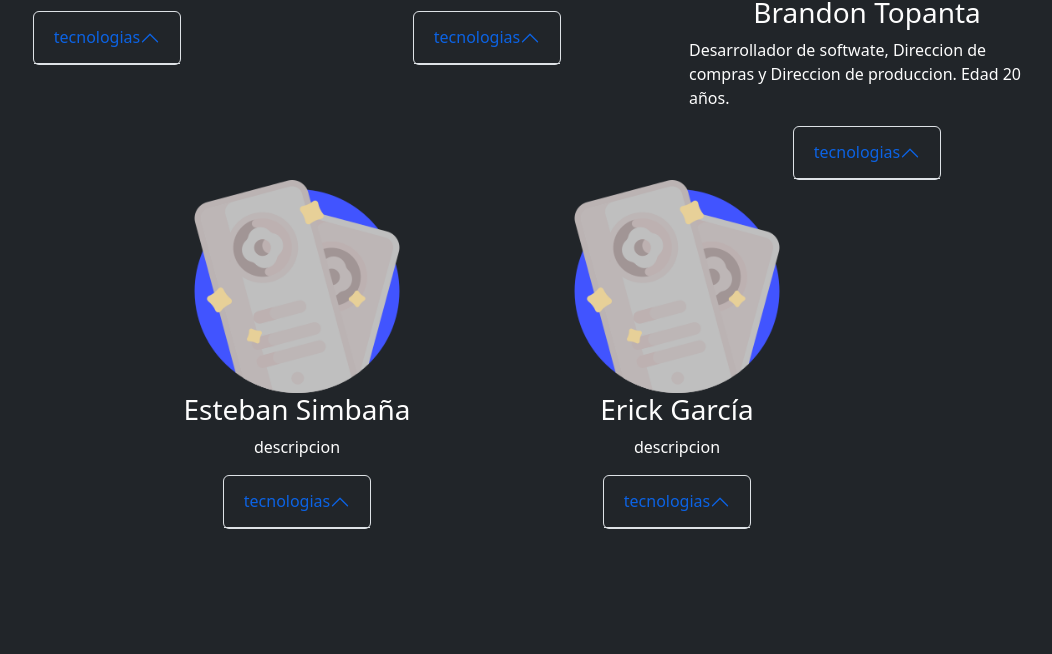
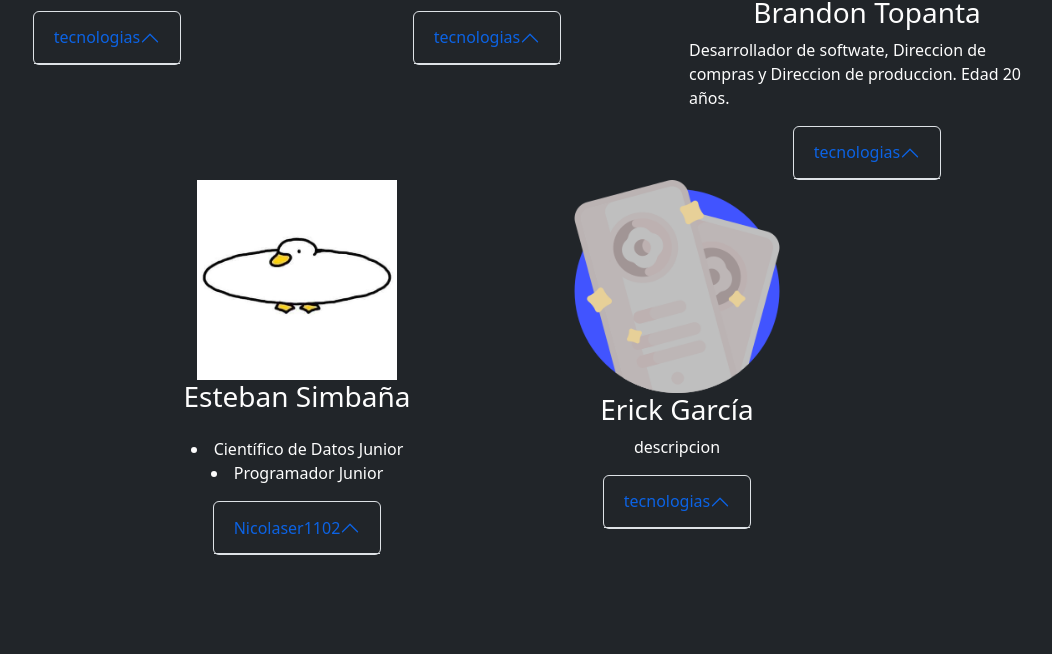
Before and after one commit to BrandonToapanta/Pagina-emprednimiento, a plain HTML site: page integrantes.html in a window 1280 px wide. Shown: the part 459-1113 px from the top of the page, without its empty margins (153-1205 px from the left). Drawn offline with nearby package versions, Linux system fonts and the light colour scheme.

Commit message:
Update integrantes.html

```diff
--- a/integrantes.html
+++ b/integrantes.html
@@ -142,23 +142,26 @@
 
                 </div>
             </section>
-            <section class="col-sm-12 col-md-8 col-lg-4 main_section-integrantes"><img class="img_integrantes"
-                    src="/img/productos/barra-de-plata.png" alt="plata">
+            <section class="col-sm-12 col-md-8 col-lg-4 main_section-integrantes"><img class="img-container" src="/img/platino/pato_time.jpeg" width="200px" height="200px" alt="plata">
                 <h3>Esteban Simbaña</h3>
-                <p> descripcion</p>
+                <p>
+                    <li>Científico de Datos Junior</li>
+                    <li>Programador Junior</li>
+                </p>
                 <div class="accordion" id="accordionExample">
                     <div class="accordion-item bg-transparent">
                         <h2 class="accordion-header" id="headingTwo">
                             <button class="accordion-button bg-transparent" type="button" data-bs-toggle="collapse"
                                 data-bs-target="#collapseTwo" aria-expanded="false">
-                                tecnologias
+                                Nicolaser1102
                             </button>
                         </h2>
                         <div id="collapseTwo" class="accordion-collapse collapse" aria-labelledby="headingTwo"
                             data-bs-parent="#accordionExample">
                             <div class="accordion-body">
                                 <ul class="main_ul-integrantes">
-                                    <li>HTML</li>
+                                    <li> <span style="color: white"> Científico de Datos Junior</span></li>
+                                    <li><span style="color: white">Programador Junior</span></li>
                                 </ul>
                             </div>
                         </div>
```
